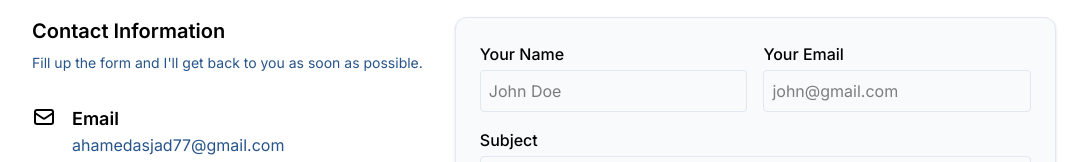
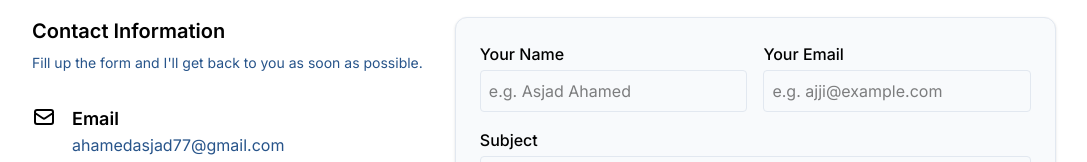
Before and after one commit to asjadahamed77/Asjad-Portfolio, a React (Vite) app: page / in a window 1280 px wide. Shown: the part 3574-3736 px from the top of the page, without its empty margins (96-1183 px from the left). Built offline with nearby package versions, Linux system fonts and the light colour scheme.

Commit message:
minor updates

```diff
--- a/src/components/Contact.jsx
+++ b/src/components/Contact.jsx
@@ -76,12 +76,16 @@ const Contact = () => {
             <p>
               <HiOutlineMail className="text-2xl" />
             </p>
-            <div>
+            <a
+            href="mailto:ahamedasjad77@gmail.com"
+            >
               <p className="font-semibold text-lg">Email</p>
               <p className="text-secondBlueLight  dark:text-slate-400">ahamedasjad77@gmail.com</p>
-            </div>
+            </a>
           </div>
-          <div className="mt-4 flex gap-4">
+          <a
+          href="tel:+94761257751"
+          className="mt-4 flex gap-4">
             <p>
               <FiPhone className="text-2xl" />
             </p>
@@ -89,7 +93,7 @@ const Contact = () => {
               <p className="font-semibold text-lg">Phone</p>
               <p className="text-secondBlueLight  dark:text-slate-400">+94 76 125 7751</p>
             </div>
-          </div>
+          </a>
           <div className="mt-4 flex gap-4">
             <p>
               <IoLocationOutline className="text-2xl" />
@@ -125,11 +129,11 @@ const Contact = () => {
           <div className="flex flex-col sm:flex-row gap-4 w-full">
             <div className="flex-1">
               <p className="font-medium ">Your Name</p>
-              <input name="name" type="text" required placeholder="John Doe" className="p-2 w-full mt-1 border border-slate-200 dark:border-slate-500 rounded outline-none focus:ring-2 ring-mainBlueLight" />
+              <input name="name" type="text" required placeholder="e.g. Asjad Ahamed" className="p-2 w-full mt-1 border border-slate-200 dark:border-slate-500 rounded outline-none focus:ring-2 ring-mainBlueLight" />
             </div>
             <div className="flex-1">
               <p className="font-medium ">Your Email</p>
-              <input name="email" type="email" required placeholder="john@gmail.com" className="p-2 w-full mt-1 border border-slate-200 dark:border-slate-500 rounded outline-none focus:ring-2 ring-mainBlueLight" />
+              <input name="email" type="email" required placeholder="e.g. ajji@example.com" className="p-2 w-full mt-1 border border-slate-200 dark:border-slate-500 rounded outline-none focus:ring-2 ring-mainBlueLight" />
             </div>
           </div>
           <div className="flex-1 mt-4">
```
